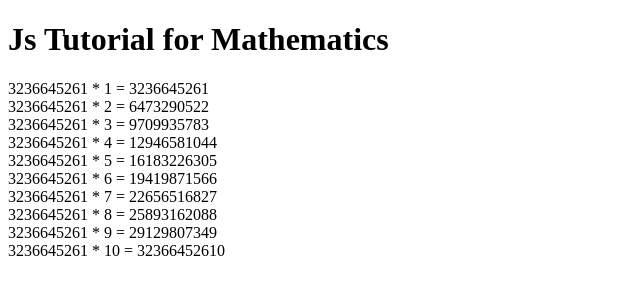
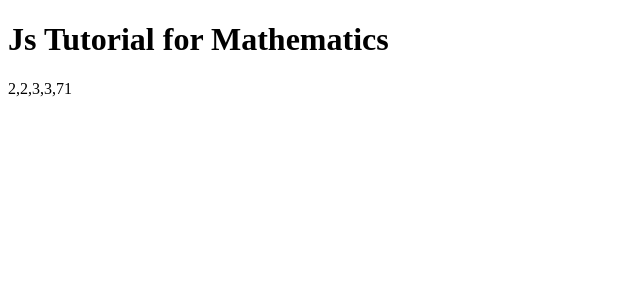
Before and after one commit to altamashanwarkhan/Arithmetics-Function-of-Javascript, a plain HTML site: page index.html in a window 1280 px wide. Shown: the whole page, without its empty margins (0-640 px from the left). Drawn offline with Linux system fonts and the light colour scheme.

Commit message:
Update index.html
to test git hubdesktop

```diff
--- a/index.html
+++ b/index.html
@@ -162,7 +162,7 @@
       }
 
       //To show the result of Counting/Table/Power/addNumbers/subtractNumbers/multiplyNumbers/divideNumbers/squareNumbers/squareRootNumbers/Factorize/calculateLCMAndHCF
-      Table(3236645261);
+      Factorize(2556);
     </script>
   </body>
 </html>
```
